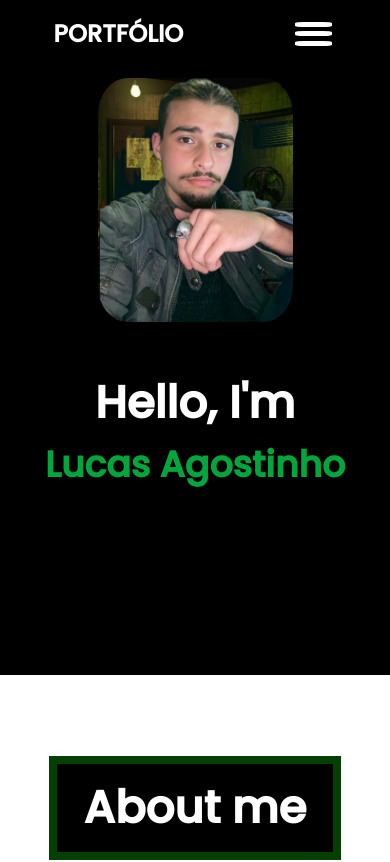
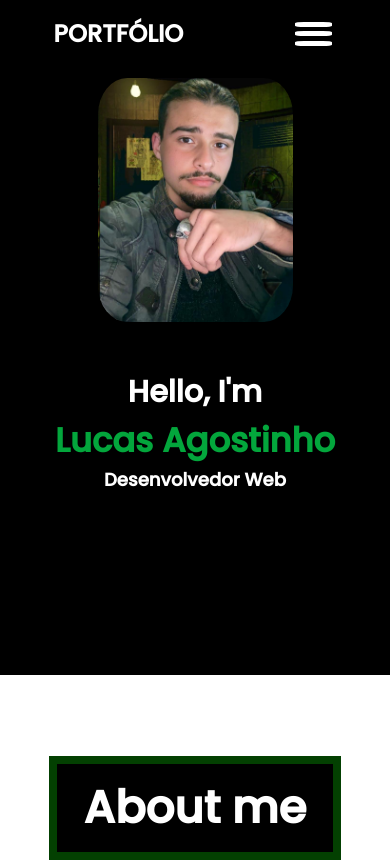
Before and after one commit to LucasBelgamann/Port-lucas, a React (Vite) app in the folder my-vue-app/: page / in a window 390 px wide. Shown: the top 862 px of the page. Built offline with nearby package versions, Linux system fonts and the light colour scheme.

Commit message:
alteração de texto

```diff
--- a/my-vue-app/src/main/Main.css
+++ b/my-vue-app/src/main/Main.css
@@ -14,6 +14,12 @@
 
   .name h1 {
     color: #03A63C;
+    font-family: 'Poppins', sans-serif;
+  }
+
+  .name h4 {
+    color: white;
+    text-align: center;
   }
 
   .principal {
@@ -41,10 +47,16 @@
 
   @media screen and (min-width: 390px) and (max-width: 570px) {
       .name h1, h2 {
-        font-size: 3.0rem;
+        font-size: 2.8rem;
         margin: auto;
+      }
+      .name h2 {
+        font-size: 2.5rem;
       }
       .principal {
         height: 80vh;
       }
+      .name h4 {
+        font-size: 1.5rem;
+      }
   };
--- a/my-vue-app/src/main/Main.jsx
+++ b/my-vue-app/src/main/Main.jsx
@@ -14,6 +14,7 @@ class Main extends React.Component {
                     <div className="name">
                         <h2>Hello, I'm</h2>
                         <h1>Lucas Agostinho</h1>
+                        <h4>Desenvolvedor Web</h4>
                     </div>
                 </section>
             </main>
```
